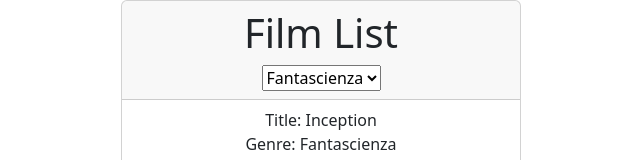
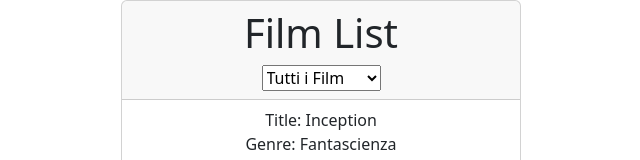
Before and after one commit to giustoantonadev/react-movie-filter, a React (Vite) app: page / in a window 1280 px wide. Shown: the top 160 px of the page, without its empty margins (319-959 px from the left). Built offline with nearby package versions, Linux system fonts and the light colour scheme.

Commit message:
useEffect to filter the films

```diff
--- a/src/App.jsx
+++ b/src/App.jsx
@@ -17,6 +17,13 @@ function App() {
   const [filteredGenre, setFilteredGenre] = useState(filmList)
 
 
+  useEffect(() => {
+    const filteredFilm = filmList.filter(film => film.genre === select)
+
+    setFilteredGenre(filteredFilm)
+
+  }, [select])
+
   return (
     <>
       <div className="d-flex justify-content-center">
@@ -25,10 +32,11 @@ function App() {
             <h1>Film List</h1>
 
             <select onChange={(e) => setSelect(e.target.value)}>
-              <option value="genreFantasy">Fantascienza</option>
-              <option value="genreThriller">Thriller</option>
-              <option value="genreRomance">Romantico</option>
-              <option value="genreAction">Azione</option>
+              <option value='tutti'>Tutti i Film</option>
+              <option value="Fantascienza">Fantascienza</option>
+              <option value="Thriller">Thriller</option>
+              <option value="Romance">Romantico</option>
+              <option value="Action">Azione</option>
             </select>
 
           </div>
```
